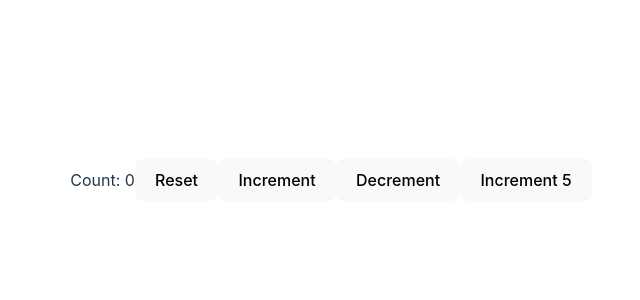
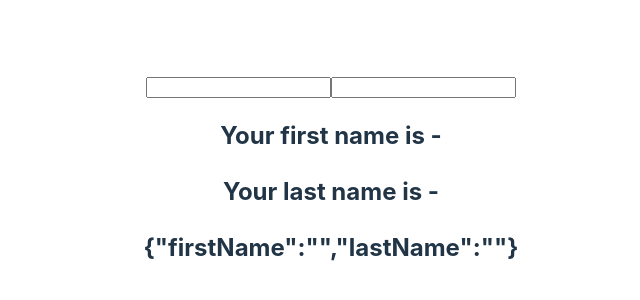
Before and after one commit to spython001/react-hook, a React (Vite) app: page / in a window 1280 px wide. Shown: the part 220-520 px from the top of the page, without its empty margins (309-949 px from the left). Built offline with nearby package versions, Linux system fonts and the light colour scheme.

Commit message:
created a hook counter 3 file to demonstrate useState with object

```diff
--- a/src/App.jsx
+++ b/src/App.jsx
@@ -1,13 +1,14 @@
 import './App.css'
+//import ClassCounterTwo from './components/ClassCounterTwo'
+import HookCounterThree from './components/HookCounterThree'
 //import ClassCounter from './components/ClassCounter'
 //import HookCounter from './components/HookCounter'
-import HookCounterTwo from './components/HookCounterTwo'
+//import HookCounterTwo from './components/HookCounterTwo'
 
 function App() {
   return (
     <div className="App">
-      {/*<ClassCounter />*/}
-      <HookCounterTwo />
+      <HookCounterThree />
     </div>
 
   )
--- /dev/null
+++ b/src/components/HookCounterThree.jsx
@@ -0,0 +1,25 @@
+import { useState } from 'react'
+
+export default function HookCounterThree() {
+
+  const [name, setName] = useState({firstName: '', lastName: ''})
+
+  return (
+   <form >
+    <input
+        type="text"
+        value={name.firstName}
+        onChange={e => setName({ ... name, firstName: e.target.value })}
+    />
+
+    <input
+        type="text"
+        value={name.lastname}
+        onChange={e => setName({ ... name, lastName: e.target.value })}
+    />
+    <h2>Your first name is - {name.firstName}</h2>
+    <h2>Your last name is - {name.lastName}</h2>
+    <h2>{JSON.stringify(name)}</h2>
+   </form>
+  )
+}
```
Also changed, not shown: src/components/ClassCounterTwo.jsx (+27 -0 lines).
